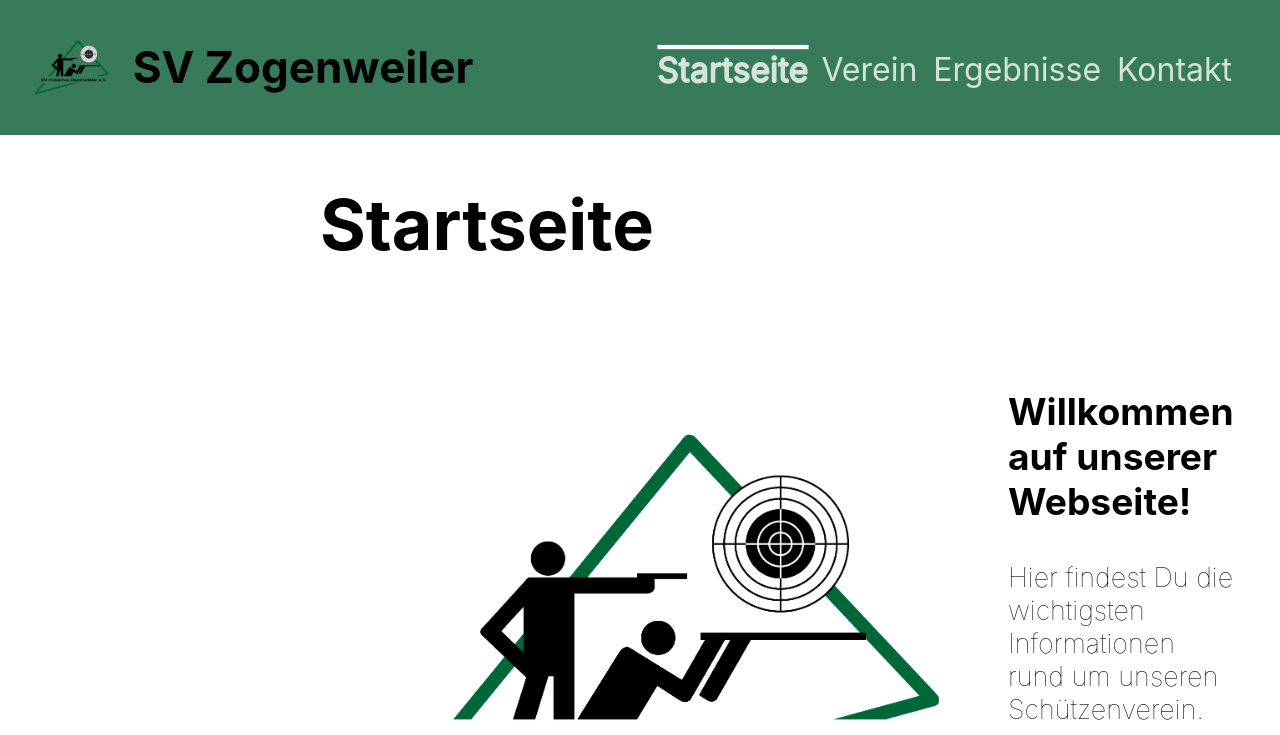
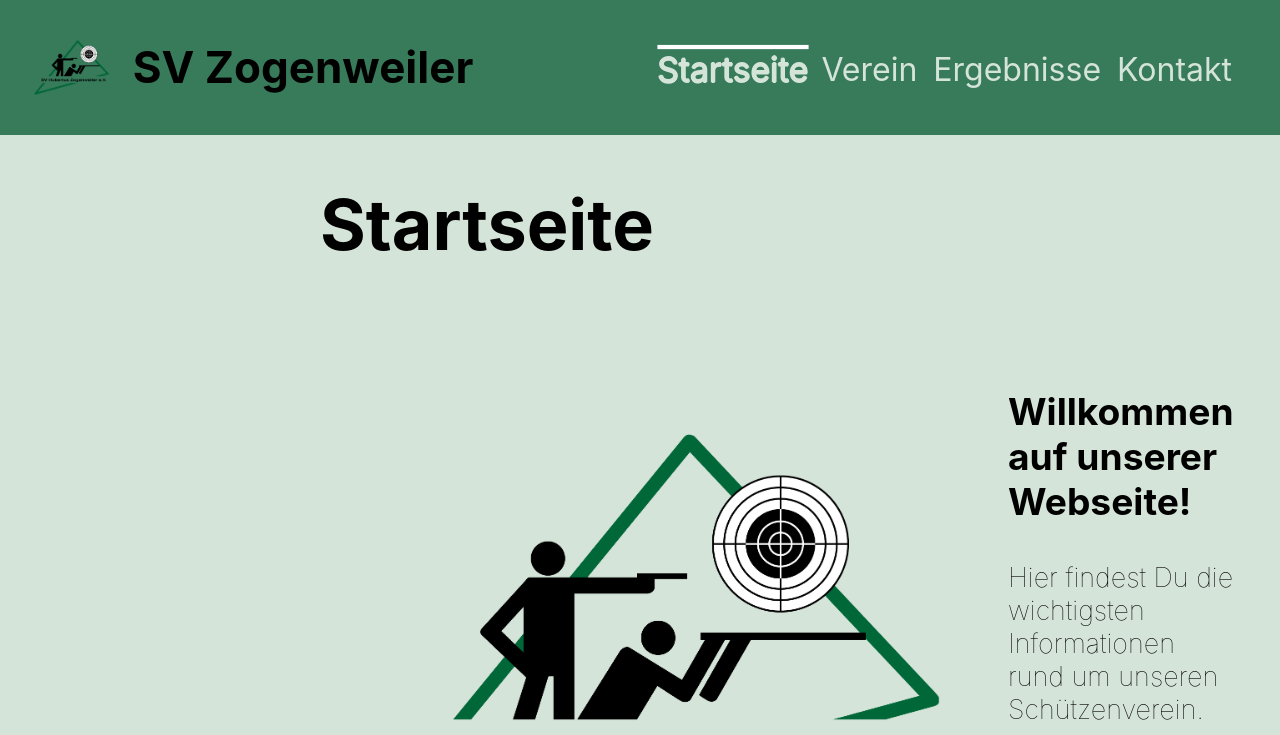
Before and after one commit to DerToaster98/SV-Zogenweiler-Website, a React (Create React App) app in the folder sv-zogenweiler-website/: page / in a window 1280 px wide. Shown: the top 735 px of the page. Built offline with nearby package versions, Linux system fonts and the light colour scheme.

Commit message:
include Contacts page

```diff
--- a/sv-zogenweiler-website/src/App.js
+++ b/sv-zogenweiler-website/src/App.js
@@ -4,15 +4,17 @@ import { HashRouter, Route, Routes} from 'react-router-dom';
 import Header from './components/Header';
 import Home from './components/pages/Home';
 import Footer from './components/Footer';
+import Contact from './components/pages/Contact';
 
 function App() {
   return (
-    <div className="App">
+    <div className="App color-gray-background">
       <HashRouter basename="/">
         <Header></Header>
         <body>
           <Routes>
             <Route path ='/' element={<Home></Home>}/>
+            <Route path='/kontakt' element={<Contact></Contact>}/>
           </Routes>
         </body>
         <Footer></Footer>
```
